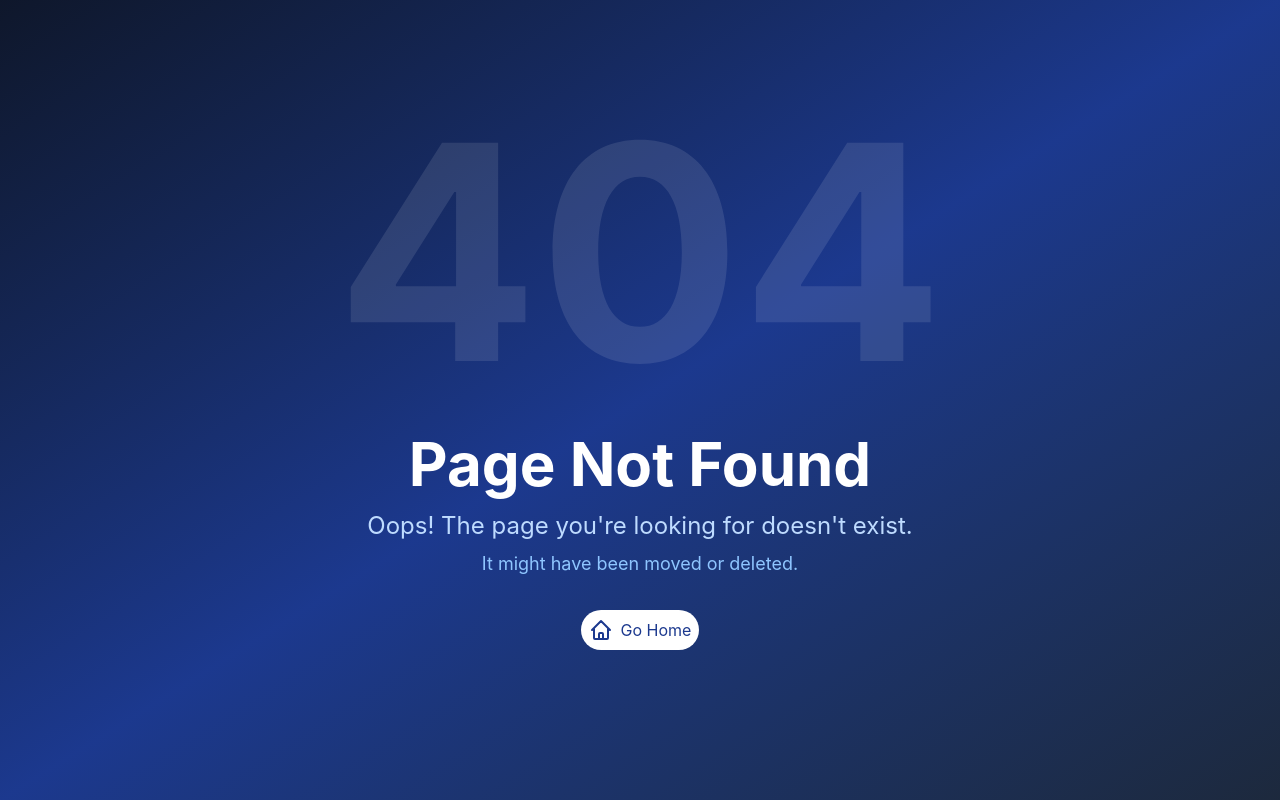
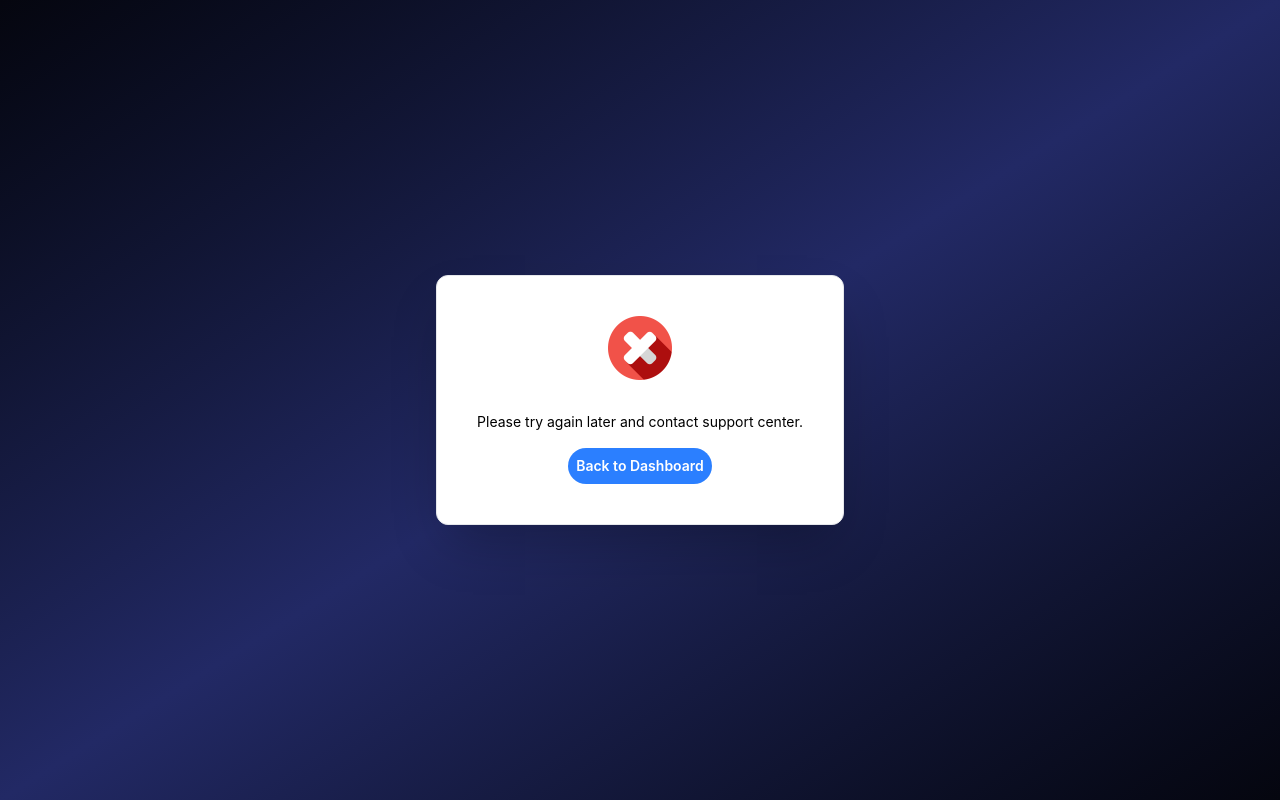
Before and after one commit to sabbirkhanoni/3D-web-application, a React app in the folder frontend/: page /payment-cancel in a window 1280 px wide. Before the commit this address had no page. Shown: the top 800 px of the page. Built offline with nearby package versions, Linux system fonts and the light colour scheme; the HTML template or start-up script is replaced by a standard one.

Commit message:
style: design Payment Success, Failed and Cancel UI

```diff
--- /dev/null
+++ b/frontend/src/pages/PaymentCancel.jsx
@@ -0,0 +1,26 @@
+import React from 'react'
+import FailedIcon from "/cancel.png"
+import { Link, useLocation } from 'react-router-dom'
+
+const PaymentCancelPage = () => {
+
+  const location = useLocation();
+  return (
+    <section className='h-screen bg-gradient-to-br from-[#05060f] via-[#222965] to-[#05060f]'>
+        <div className='h-full flex items-center justify-center'>
+          <div className='border-1 p-10 rounded-xl bg-white border-gray-200 shadow-2xl flex items-center justify-center'>
+                <div className='flex flex-col items-center gap-4'>
+                    <img src={FailedIcon} alt="failed" className='w-16 h-16' />
+                    <h1 className='text-md text-center lg:text-2xl font-bold'>{location.state?.text}</h1>
+                    <p className='text-sm text-center'>Please try again later and contact support center.</p>
+                    <Link to="/dashboard" className='text-sm font-semibold text-white bg-blue-500 py-2 px-2 rounded-full hover:bg-blue-700 transition-colors duration-300'>
+                        Back to Dashboard
+                    </Link>
+                </div>
+          </div>
+        </div>
+      </section>
+  )
+}
+
+export default PaymentCancelPage;
--- /dev/null
+++ b/frontend/src/pages/PaymentFailed.jsx
@@ -0,0 +1,26 @@
+import React from 'react'
+import FailedIcon from "/cancel.png"
+import { Link, useLocation } from 'react-router-dom'
+
+const PaymentFailedPage = () => {
+
+  const location = useLocation();
+  return (
+    <section className='h-screen bg-gradient-to-br from-[#05060f] via-[#222965] to-[#05060f]'>
+        <div className='h-full flex items-center justify-center'>
+          <div className='border-1 p-10 rounded-xl bg-white border-gray-200 shadow-2xl flex items-center justify-center'>
+                <div className='flex flex-col items-center gap-4'>
+                    <img src={FailedIcon} alt="failed" className='w-16 h-16' />
+                    <h1 className='text-md text-center lg:text-2xl font-bold'>{location.state?.text}</h1>
+                    <p className='text-sm text-center'>Please try again later and contact support center.</p>
+                    <Link to="/dashboard" className='text-sm font-semibold text-white bg-blue-500 py-2 px-2 rounded-full hover:bg-blue-700 transition-colors duration-300'>
+                        Back to Dashboard
+                    </Link>
+                </div>
+          </div>
+        </div>
+      </section>
+  )
+}
+
+export default PaymentFailedPage;
--- /dev/null
+++ b/frontend/src/pages/PaymentSuccessPage.jsx
@@ -0,0 +1,25 @@
+import React from 'react'
+import SuccessIcon from "/verify.png"
+import { Link, useLocation } from 'react-router-dom'
+
+const PaymentSuccessPage = () => {
+
+  const location = useLocation();
+  return (
+      <section className='h-screen bg-gradient-to-br from-[#05060f] via-[#222965] to-[#05060f]'>
+        <div className='h-full flex items-center justify-center'>
+          <div className='border-1 p-10 rounded-xl bg-white border-gray-200 shadow-2xl shadow-blue-500 flex items-center justify-center'>
+                <div className='flex flex-col items-center gap-4'>
+                    <img src={SuccessIcon} alt="success" className='w-16 h-16 duration-100 animate-[bounce_1s_linear_infinite]' />
+                    <h1 className='text-md text-center lg:text-2xl font-bold'>{location.state?.text || "Subscribed Successfully"}</h1>
+                    <Link to="/dashboard" className='text-sm font-semibold text-white bg-blue-500 py-2 px-4 rounded-full hover:bg-blue-700 transition-colors duration-300'>
+                        Back to Dashboard
+                    </Link>
+                </div>
+          </div>
+        </div>
+      </section>
+  )
+}
+
+export default PaymentSuccessPage;
```
Also changed, not shown: frontend/src/routes/route.jsx (+15 -0 lines), frontend/public/cancel.png (added), frontend/public/verify.png (added).
